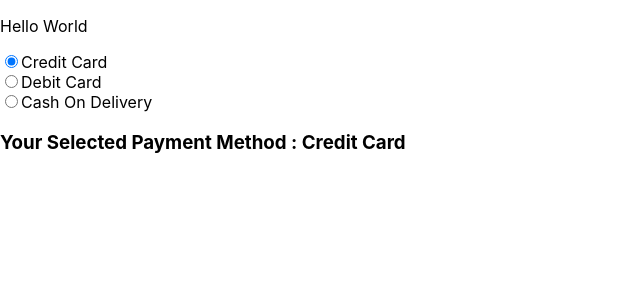
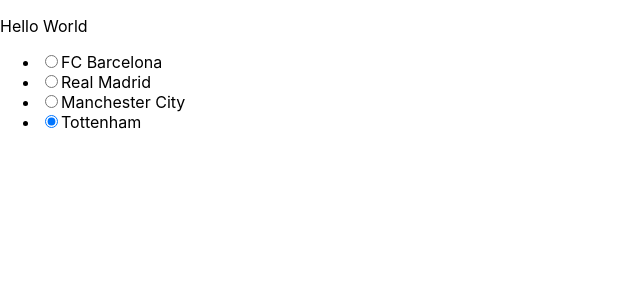
Before and after one commit to gaurav-patil-1/practice-codes, a React (Create React App) app in the folder ReactJS/react-design-pattern/: page / in a window 1280 px wide. Shown: the top 300 px of the page, without its empty margins (0-640 px from the left). Built offline with nearby package versions, Linux system fonts and the light colour scheme.

Commit message:
Doubt On React.Children.map

```diff
--- a/ReactJS/react-design-pattern/src/App.js
+++ b/ReactJS/react-design-pattern/src/App.js
@@ -1,18 +1,20 @@
 import "./App.css";
-import CompoundPattern from "./components/CompoundPattern/CompoundPattern";
-import DogImages from "./components/HOC_Pattern/Example1/DogImages";
-import ClassComponent from "./components/HooksPattern/ClassComponent";
-import HooksPattern from "./components/HooksPattern/HooksPattern";
-import InputComponent from "./components/CustomHook/InputComponent";
-import CustomHook2 from "./components/CustomHook2/CustomHook2";
-import DogImages1 from "./components/HOC_Pattern/Example2/DogImages1";
-import DogImages3 from "./components/HOC_Pattern/Example3/DogImages3";
-import DogImages4 from "./components/HOC_Pattern/Example4/DogImages4";
-import Title1 from "./components/RenderPropsPattren/Example1/Title1";
-import Title2 from "./components/RenderPropsPattren/Example2/Title2";
-import ImageList from "./components/CompoundPattern/Example1/Images";
-import RadioButton from "./components/CompoundPattern/RadioButton/RadioButton";
-import PaymentMethod from "./components/CompoundPattern/RadioButton2/PaymentMethod";
+// import CompoundPattern from "./components/CompoundPattern/CompoundPattern";
+// import DogImages from "./components/HOC_Pattern/Example1/DogImages";
+// import ClassComponent from "./components/HooksPattern/ClassComponent";
+// import HooksPattern from "./components/HooksPattern/HooksPattern";
+// import InputComponent from "./components/CustomHook/InputComponent";
+// import CustomHook2 from "./components/CustomHook2/CustomHook2";
+// import DogImages1 from "./components/HOC_Pattern/Example2/DogImages1";
+// import DogImages3 from "./components/HOC_Pattern/Example3/DogImages3";
+// import DogImages4 from "./components/HOC_Pattern/Example4/DogImages4";
+// import Title1 from "./components/RenderPropsPattren/Example1/Title1";
+// import Title2 from "./components/RenderPropsPattren/Example2/Title2";
+// import ImageList from "./components/CompoundPattern/Example1/Images";
+// import RadioButton from "./components/CompoundPattern/RadioButton/RadioButton";
+// import PaymentMethod from "./components/CompoundPattern/RadioButton2/PaymentMethod";
+// import ImageList2 from "./components/CompoundPattern/Example2/Images2";
+import TeamSelection from "./components/CompoundPattern/RadioButton3/TeamSelection";
 function App() {
   return (
     <div>
@@ -49,7 +51,9 @@
       {/* <CompoundPattern /> */}
       {/* <ImageList /> */}
       {/* <RadioButton /> */}
-      <PaymentMethod />
+      {/* <PaymentMethod /> */}
+      {/* <ImageList2 /> */}
+      <TeamSelection />
     </div>
   );
 }
--- /dev/null
+++ b/ReactJS/react-design-pattern/src/components/CompoundPattern/Example2/Images2.js
@@ -0,0 +1,21 @@
+import React from "react";
+import FlyOutMenu2 from "./FlyOutMenu2";
+
+const sources = [
+  "https://images.pexels.com/photos/939478/pexels-photo-939478.jpeg?auto=compress&cs=tinysrgb&dpr=2&h=750&w=1260",
+  "https://images.pexels.com/photos/1692984/pexels-photo-1692984.jpeg?auto=compress&cs=tinysrgb&dpr=2&h=750&w=1260",
+  "https://images.pexels.com/photos/162829/squirrel-sciurus-vulgaris-major-mammal-mindfulness-162829.jpeg?auto=compress&cs=tinysrgb&dpr=2&h=750&w=1260",
+];
+
+function Image2({ source }) {
+  return (
+    <div>
+      <img src={source} alt="img" />
+      <FlyOutMenu2 />
+    </div>
+  );
+}
+
+export default function ImageList2() {
+  return sources.map((source, index) => <Image2 source={source} key={index} />);
+}
--- /dev/null
+++ b/ReactJS/react-design-pattern/src/components/CompoundPattern/RadioButton3/TeamList.js
@@ -0,0 +1,33 @@
+import React, { useState } from "react";
+
+function TeamList(props) {
+  const [team, setTeam] = useState(props.defaultTeam);
+  return (
+    <div>
+      {React.Children.map(props.children, (child) => {
+        return React.cloneElement(child, { team, setTeam });
+      })}
+    </div>
+  );
+}
+
+function Team(props) {
+  console.log(`props.setTeam : ${props.setTeam}`); //undefined
+  console.log(`props.team : ${props.team}`); //undefined
+  return (
+    <li>
+      <input
+        type="radio"
+        name="options"
+        value={props.name}
+        checked={props.name === props.myOption}
+        onChange={() => props.setMyOption(props.name)}
+      />
+
+      {props.children}
+    </li>
+  );
+}
+
+TeamList.Team = Team;
+export default TeamList;
--- /dev/null
+++ b/ReactJS/react-design-pattern/src/components/CompoundPattern/RadioButton3/TeamSelection.js
@@ -0,0 +1,17 @@
+import React from "react";
+import TeamList from "./TeamList";
+
+const TeamSelection = () => {
+  return (
+    <TeamList defaultTeam="barcelona">
+      <ul>
+        <TeamList.Team teamname="barcelona">FC Barcelona</TeamList.Team>
+        <TeamList.Team teamname="madrid">Real Madrid</TeamList.Team>
+        <TeamList.Team teamname="city">Manchester City</TeamList.Team>
+        <TeamList.Team teamname="spurs">Tottenham</TeamList.Team>
+      </ul>
+    </TeamList>
+  );
+};
+
+export default TeamSelection;
```
Also changed, not shown: ReactJS/react-design-pattern/src/components/CompoundPattern/Example2/FlyOut2.js (added, +33 -0 lines), ReactJS/react-design-pattern/src/components/CompoundPattern/Example2/FlyOutMenu2.js (added, +14 -0 lines), ReactJS/react-design-pattern/src/components/CompoundPattern/Example2/Icon2.js (added, +19 -0 lines), 1 other file (tests, documents, lock files or other folders).
